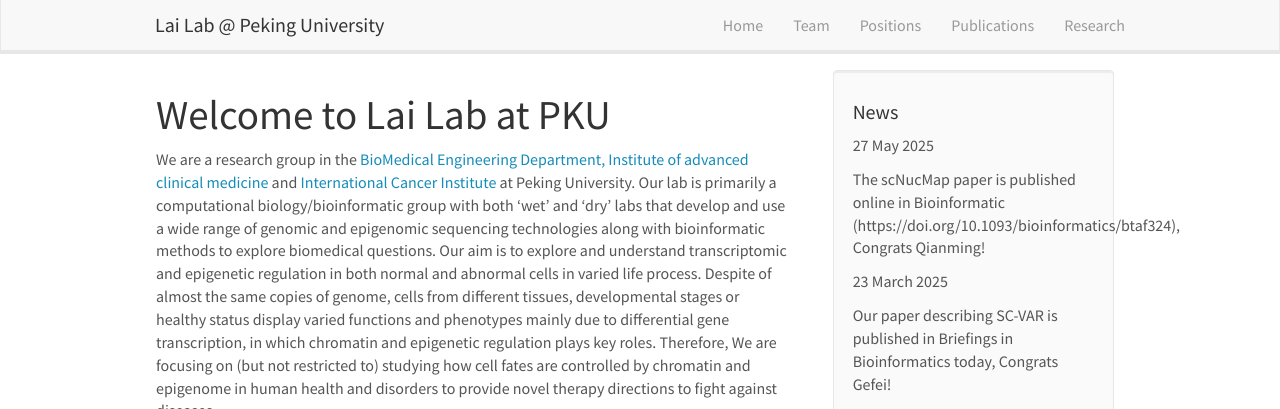
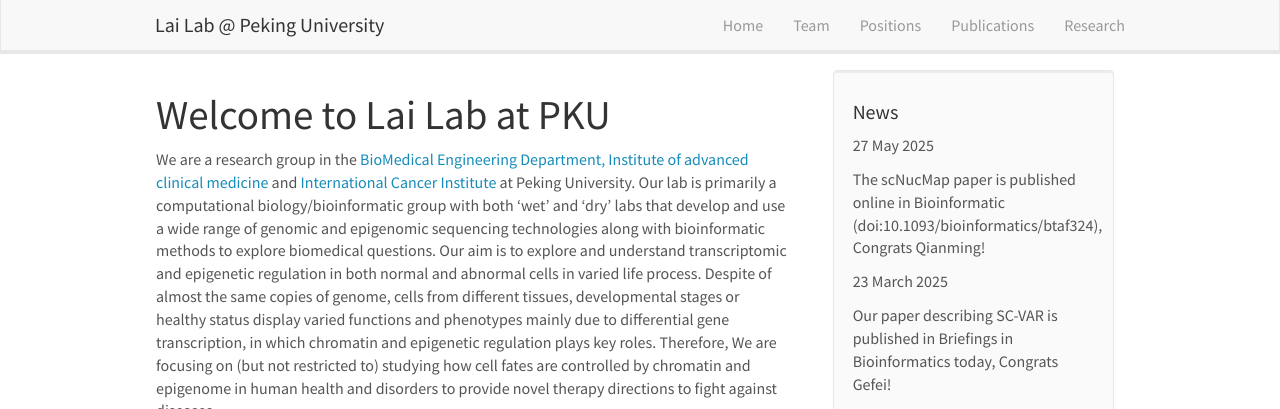
Before and after one commit to laiblab/laiblab.github.io, a Jekyll site: the page built from _pages/home.md, in a window 1280 px wide and 900 px high. Shown: the top 409 px of the window. Built offline with Jekyll 4.4.1, drawn with Linux system fonts in a browser that asks for light colours; nearby versions of some CDN libraries; part of the change alters nothing that is shown.

Commit message:
Add files via upload

```diff
--- a/_data/news.yml
+++ b/_data/news.yml
@@ -1,5 +1,5 @@
 - date: 27 May 2025
-  headline: The scNucMap paper is published online in Bioinformatic (https://doi.org/10.1093/bioinformatics/btaf324), Congrats Qianming!
+  headline: The scNucMap paper is published online in Bioinformatic (doi:10.1093/bioinformatics/btaf324), Congrats Qianming!
 - date: 23 March 2025
   headline: Our paper describing SC-VAR is published in Briefings in Bioinformatics today, Congrats Gefei!
 - date: 1 March. 2025
```
